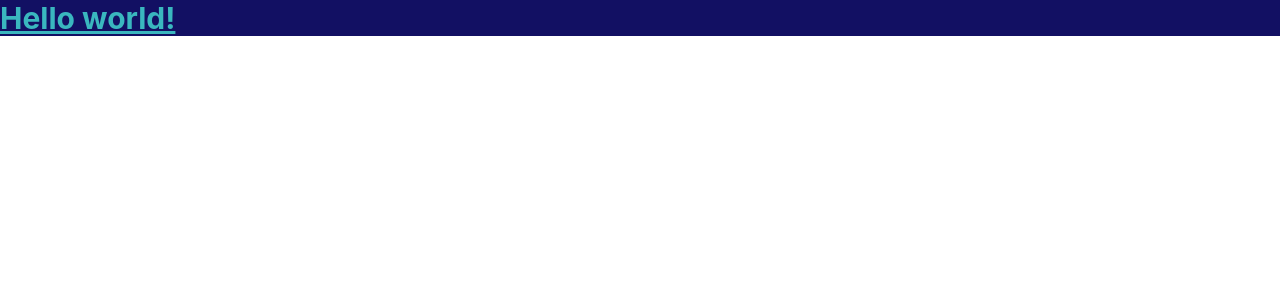
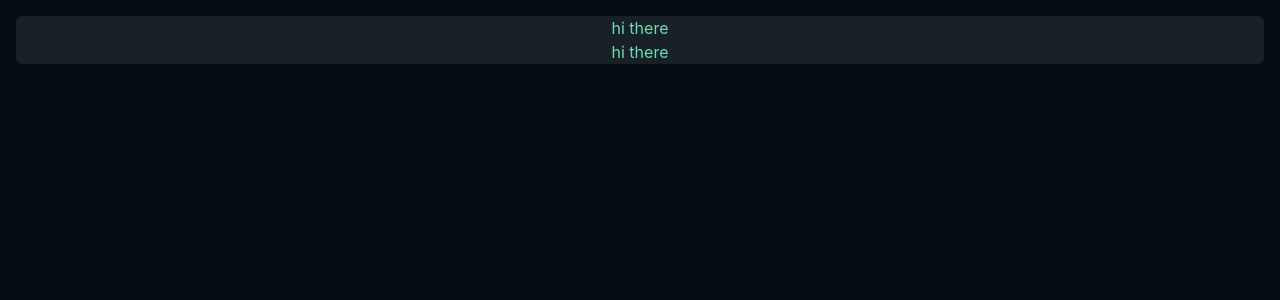
Before and after one commit to nandanasheri/nandana.dev-v1, a React (Create React App) app: page / in a window 1280 px wide. Shown: the top 300 px of the page. Built offline with nearby package versions, Linux system fonts and the light colour scheme.

Commit message:
started landing

```diff
--- a/src/index.css
+++ b/src/index.css
@@ -3,6 +3,7 @@
 @tailwind utilities;
 body {
   margin: 0;
+  background-color: #040D14;
   font-family: -apple-system, BlinkMacSystemFont, 'Segoe UI', 'Roboto', 'Oxygen',
     'Ubuntu', 'Cantarell', 'Fira Sans', 'Droid Sans', 'Helvetica Neue',
     sans-serif;
--- a/src/views/LandingPage.js
+++ b/src/views/LandingPage.js
@@ -1,9 +1,10 @@
 export default function LandingPage() {
     return (
-      <div class="bg-midnight text-tahiti">
-         <h1 className="text-3xl font-bold underline">
-          Hello world!
-        </h1>
+      <div>
+         <div className="bg-light-bg m-4 rounded-md">
+          <h1 className="text-neon text-center">hi there</h1>
+          <h1 className="text-neon text-center">hi there</h1>
+         </div>
       </div>
     )
   }
--- a/tailwind.config.js
+++ b/tailwind.config.js
@@ -7,14 +7,13 @@ module.exports = {
     colors: {
       transparent: 'transparent',
       current: 'currentColor',
-      'white': '#ffffff',
-      'purple': '#3f3cbb',
-      'midnight': '#121063',
-      'metal': '#565584',
-      'tahiti': '#3ab7bf',
-      'silver': '#ecebff',
-      'bubble-gum': '#ff77e9',
-      'bermuda': '#78dcca'
+      'white' : '#ffff',
+      'neon' : '#64DFB2',
+      'green-sub' : '#CCF6EC',
+      'light-bg' : '#192025',
+      'main-bg' : '#040D14',
+      'grey-sub' : '#556068',
+      'light-grey' : '#A4AEB6'
     },
   },
   plugins: [],
```
